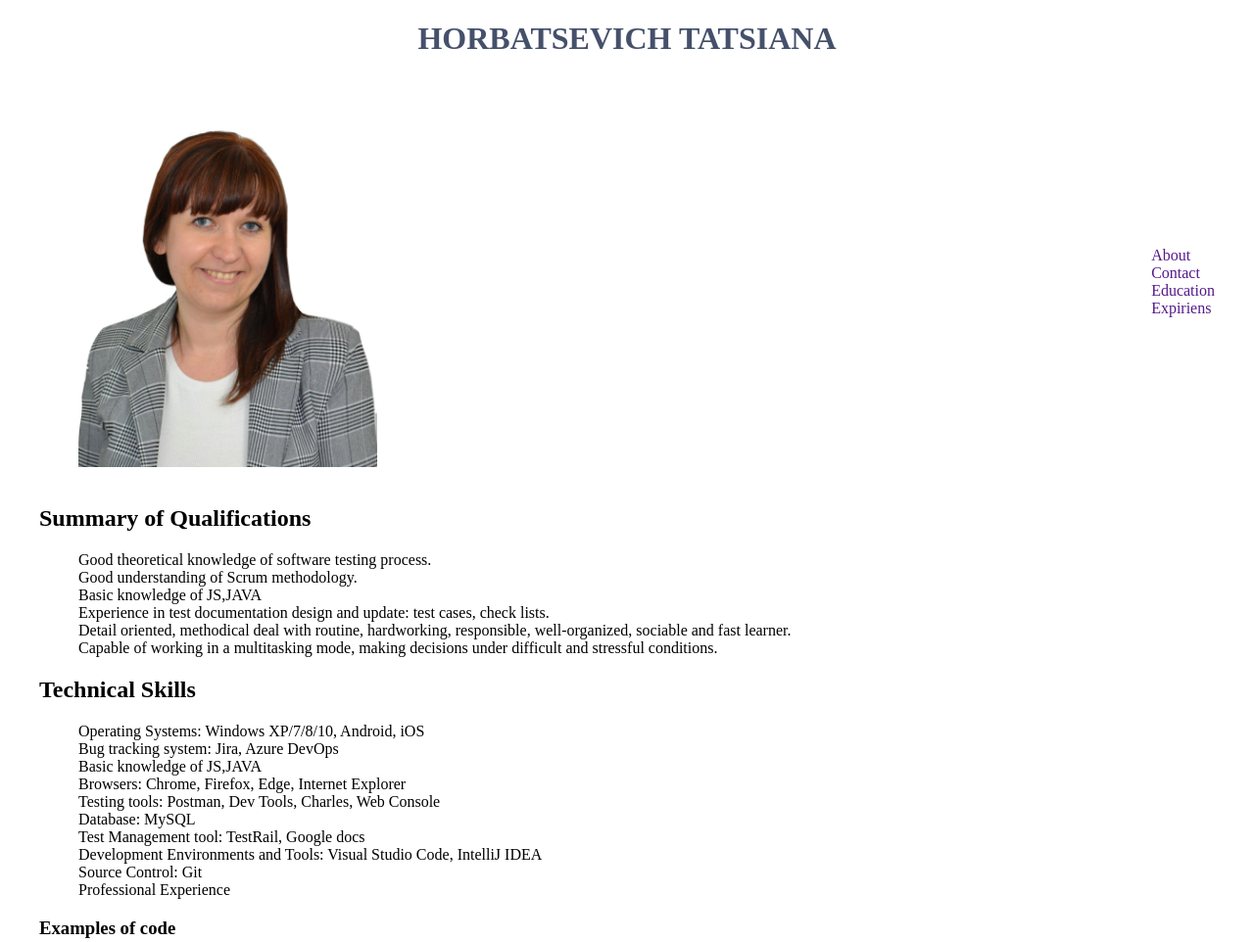
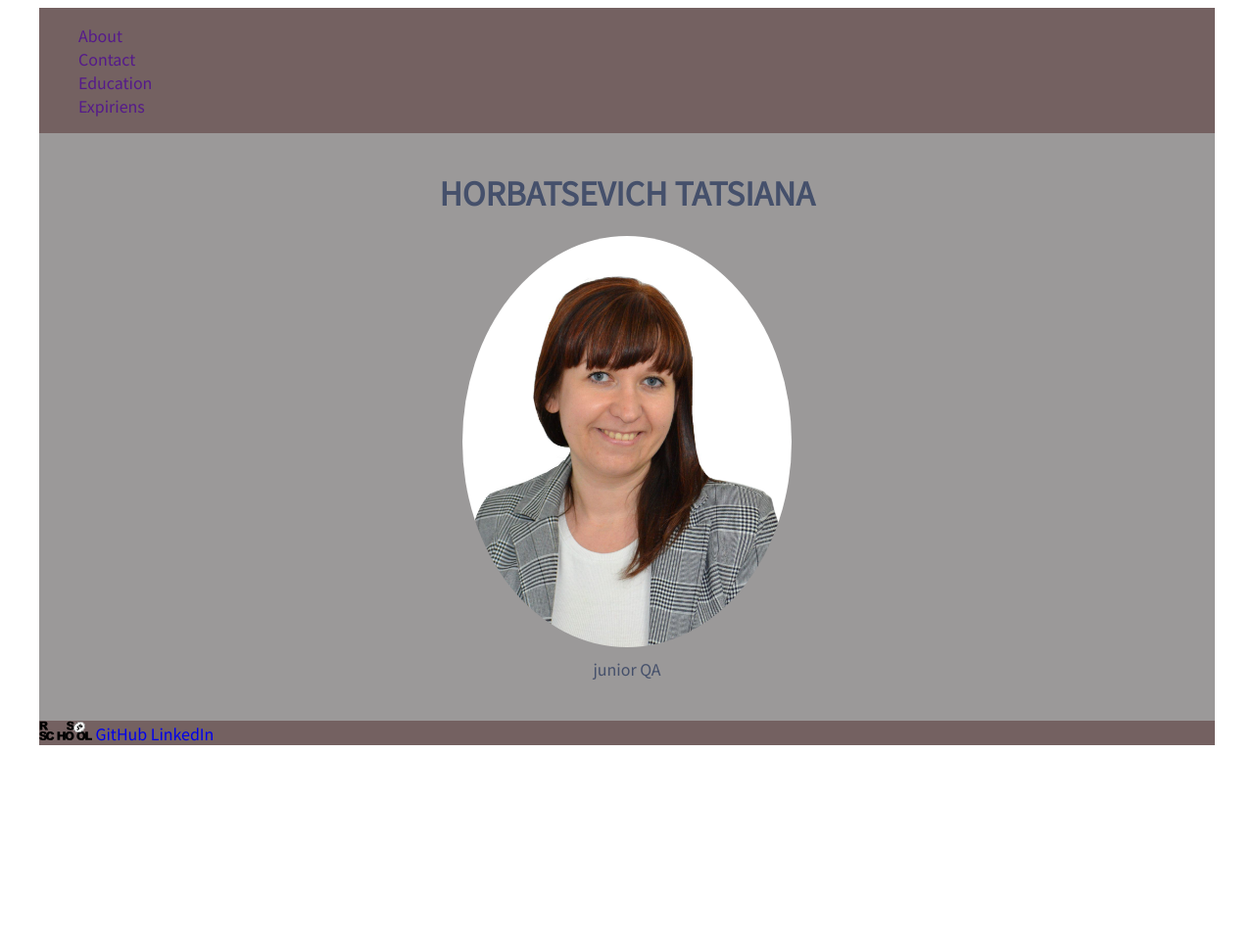
Before and after one commit to gortatka/rsschool-cv, a plain HTML site: page index.html in a window 1280 px wide. Shown: the top 962 px of the page at 98% size. After the commit the page ends 800 px from the top, so only its background shows below. Drawn offline with Linux system fonts and the light colour scheme.

Commit message:
feat: add main of home page

```diff
--- a/index.html
+++ b/index.html
@@ -6,6 +6,9 @@
     <meta http-equiv="X-UA-Compatible" content="IE=edge">
     <meta name="viewport" content="width=device-width, initial-scale=1.0">
     <link rel="stylesheet" href="style.css">
+    <link rel="preconnect" href="https://fonts.googleapis.com">
+    <link rel="preconnect" href="https://fonts.gstatic.com" crossorigin>
+    <link href="https://fonts.googleapis.com/css2?family=Noto+Sans+JP&display=swap" rel="stylesheet">
 
     <title>CV</title>
 </head>
@@ -13,13 +16,6 @@
 <body>
     <div class="container">
         <header>
-            <h1>HORBATSEVICH TATSIANA</h1>
-
-        </header>
-        <aside>
-            <figure>
-                <img class="photo" src="asserts/photo.jpg" alt="photo">
-            </figure>
             <nav>
                 <ul>
                     <li><a href="">About</a></li>
@@ -28,78 +24,15 @@
                     <li><a href="">Expiriens</a></li>
                 </ul>
             </nav>
-        </aside>
+        </header>
+        <main>
 
-        <section id="about">
-            <h2>Summary of Qualifications</h2>
-            <ul>
-                <li>Good theoretical knowledge of software testing process.</li>
-                <li>Good understanding of Scrum methodology.</li>
-                <li>Basic knowledge of JS,JAVA</li>
-                <li>Experience in test documentation design and update: test cases, check lists.</li>
-                <li>Detail oriented, methodical deal with routine, hardworking, responsible, well-organized, sociable and fast learner.</li>
-                <li>Capable of working in a multitasking mode, making decisions under difficult and stressful conditions.</li>
-            </ul>
-        </section>
-        <section id="scills">
-            <h2>Technical Skills</h2>
-            <ul>
-                <li>Operating Systems: Windows XP/7/8/10, Android, iOS</li>
-                <li>Bug tracking system: Jira, Azure DevOps</li>
-                <li>Basic knowledge of JS,JAVA</li>
-                <li>Browsers: Chrome, Firefox, Edge, Internet Explorer</li>
-                <li>Testing tools: Postman, Dev Tools, Charles, Web Console</li>
-                <li>Database: MySQL</li>
-                <li>Test Management tool: TestRail, Google docs</li>
-                <li>Development Environments and Tools: Visual Studio Code, IntelliJ IDEA</li>
-                <li>Source Control: Git</li>
-                <li>Professional Experience</li>
-            </ul>
-        </section>
-        <h3>Examples of code</h3>
-        <div class="code-block">
-            <pre>
-        function getSimpsonsQuoteFromApi() {
-
-        const url = "https://simpsons-quotes-api.herokuapp.com/quotes/";
-
-                  axios.get(url)
-                      .then(function(response) {
-                          return response.data;
-                      })
-                      .then(function(simpsonsQuote) {
-                          console.log('data decoded from JSON:', simpsonsQuote);
-                          const simpsonQuoteHtml =
-                              `&lt;p>&lt;strong>Name: ${simpsonsQuote[0].character}&lt;/strong>&lt;/p>
-                              &lt;p>&lt;strong>Quote: ${simpsonsQuote[0].quote}&lt;/strong>&lt;/p>
-                              &lt;p>Avatar:&lt;/p>
-                              &lt;img src="${simpsonsQuote[0].image}" alt ="simpsons picture"/>`;
-
-                          document.querySelector("#simpson").innerHTML = simpsonQuoteHtml;
-                      });
-              }
-        </pre>
-        </div>
-        <section id="education">
-            <h2>Professional Certificates</h2>
-            <ul>
-                <li>Training courses for beginner testers from Exadel, 2020</li>
-                <li>Internal QA training for junior Qas, 2021</li>
-                <li>'Front-End Web Development' Wild Code School, 2021</li>
-                <li>'Java for beginners' Udemy, 2021</li>
-            </ul>
-            <h2>Education</h2>
-            <h4>Belorussian Technological University,</h4>
-            <h6>process engineer of printing production</h6>
-        </section>
-        <section id="experience">
-            <h2>Professional Experience</h2>
-            <ul>
-                <li>EXADEL, Junior QA 01.2021 - present</li>
-                <li>structural unit of the KGB, engineer 07.2020 - 08.2020</li>
-            </ul>
-        </section>
-        <h5>English level:B1</h5>
+            <figure>
+                <h1>HORBATSEVICH TATSIANA</h1>
+                <img class="photo" src="asserts/photo.jpg" alt="photo">
+                <figcaption>junior QA</figcaption>
+            </figure>
+        </main>
         <footer>
             <a href="https://rs.school/js/"><img src="asserts/rs_school_js.svg" alt="logo"></a>
             <a href="https://github.com/gortatka">GitHub</a>
--- a/style.css
+++ b/style.css
@@ -2,7 +2,21 @@
     max-width: 1200px;
     margin: 0 auto;
     width: 100%;
-    padding: 0px 15px;
+    display: flex;
+    flex-direction: column;
+    justify-content: space-between;
+    font-family: 'Noto Sans JP', sans-serif;
+    color: rgba(69, 80, 107, 1);
+}
+
+header,
+footer {
+    background-color: rgb(116, 97, 97);
+}
+
+main {
+    background-color: rgb(155, 153, 153);
+    height: 600px;
 }
 
 li {
@@ -18,14 +32,21 @@ h1 {
     color: rgba(69, 80, 107, 1);
 }
 
-aside {
+figure {
     display: flex;
-    justify-content: space-around;
+    flex-direction: column;
     align-items: center;
+}
+
+figcaption {
+    padding-top: 10px;
 }
 
 .photo {
     width: 30%;
+    border-radius: 50%;
+    box-shadow: 20px rgb(46, 44, 44);
+    text-align: center;
 }
 
 .code-block {
```
Also changed, not shown: about.html (added, +84 -0 lines), asserts/about.html (deleted), asserts/linkedin.svg (added).
